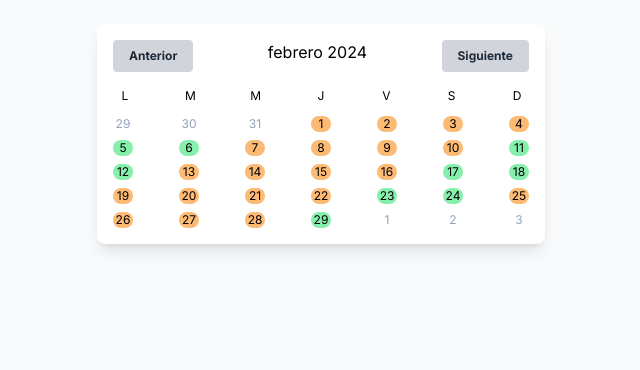
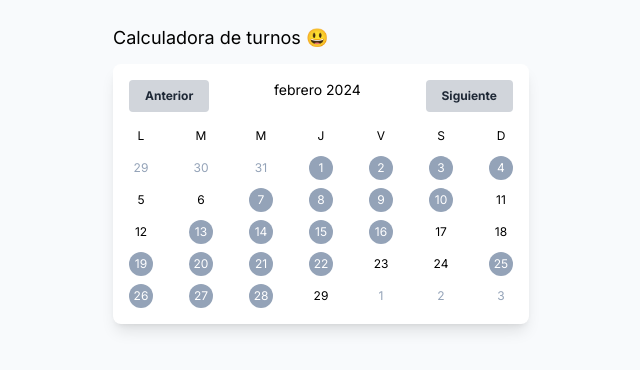
Before and after one commit to drtobal/workdays, a Next.js app: page / in a window 1280 px wide. Shown: the top 370 px of the page, without its empty margins (319-959 px from the left). Built offline with nearby package versions, Linux system fonts and the light colour scheme.

Commit message:
feat: ui improvements

```diff
--- a/src/components/month.tsx
+++ b/src/components/month.tsx
@@ -30,13 +30,14 @@
     }
 
     return <>
-        <div className="m-auto flex flex-col gap-3 max-w-md text-xs py-6">
+        <div className="m-auto flex flex-col gap-3 max-w-md text-xs py-6 px-4">
+            <h1 className="text-lg">Calculadora de turnos 😃</h1>
             <div className="shadow-lg bg-white rounded-lg p-4 w-full flex flex-col gap-2">
                 <div className="flex flex-row justify-between gap-2 pb-2">
                     <button className="bg-gray-300 hover:bg-gray-400 text-gray-800 font-bold py-2 px-4 rounded" onClick={goPrev}>
                         Anterior
                     </button>
-                    <p className="text-center text-base">{format(month, 'MMMM yyyy', { locale })}</p>
+                    <p className="text-center text-sm">{format(month, 'MMMM yyyy', { locale })}</p>
                     <button className="bg-gray-300 hover:bg-gray-400 text-gray-800 font-bold py-2 px-4 rounded" onClick={goNext}>
                         Siguiente
                     </button>
--- a/src/util/month.ts
+++ b/src/util/month.ts
@@ -59,10 +59,10 @@
 
 /** returns the classname for holiday html element in calendar */
 export const getDayClassName = (date: Day, month: Date): string => {
-    const className: string[] = ['w-5 flex justify-center items-center rounded-full'];
+    const className: string[] = ['w-6 h-6 flex justify-center items-center rounded-full'];
     if (date.date.getMonth() === month.getMonth()) {
-        if (!date.isBefore) {
-            className.push(date.isWorkday ? 'bg-orange-300' : 'bg-green-300');
+        if (!date.isBefore && date.isWorkday) {
+            className.push('bg-slate-400 text-white');
         }
     } else {
         className.push('text-slate-400');
--- a/tailwind.config.ts
+++ b/tailwind.config.ts
@@ -17,14 +17,15 @@
   },
   plugins: [],
   safelist: [
-    'w-5',
+    'w-6',
+    'h-6',
     'flex',
     'justify-center',
     'items-center',
     'rounded-full',
-    'bg-orange-300',
-    'bg-green-300',
     'text-slate-400',
+    'bg-slate-400',
+    'text-white',
   ],
 };
 export default config;
```
